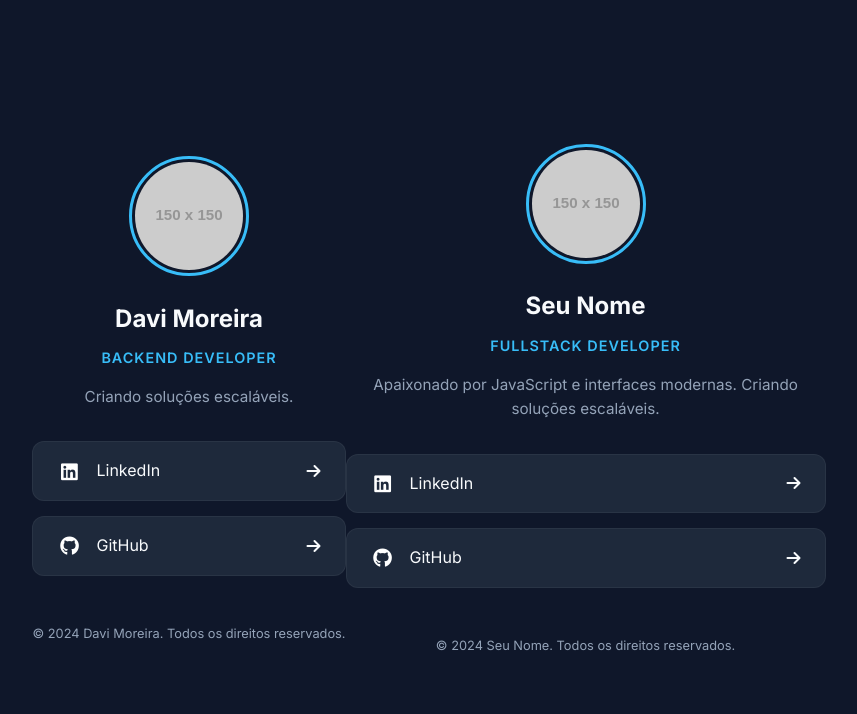
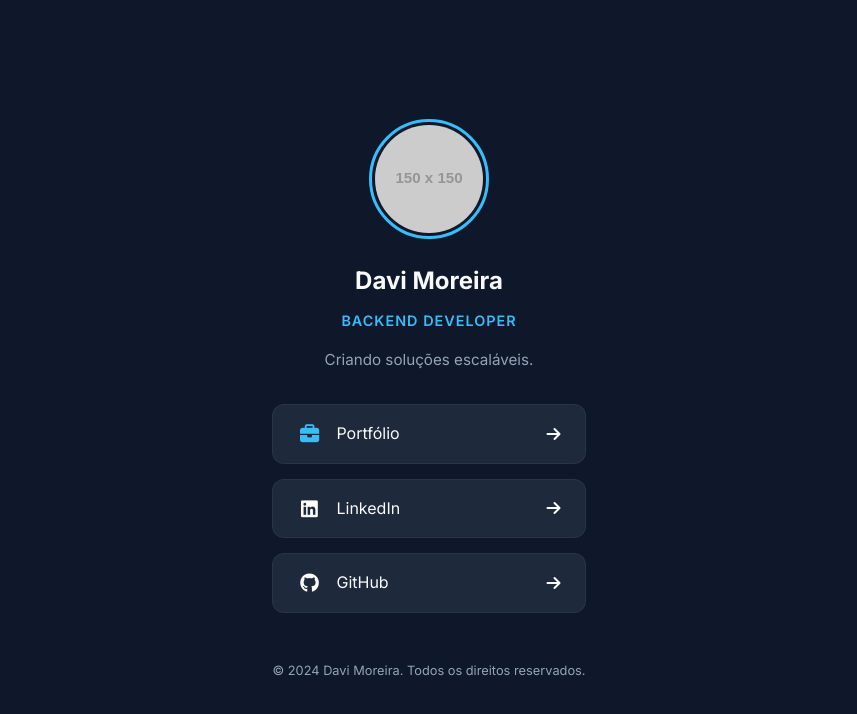
Before and after one commit to DaviMoreira58/clone-tabnews, a Next.js app: page / in a window 1280 px wide. Shown: the top 714 px of the page, without its empty margins (211-1068 px from the left). Built offline with nearby package versions, Linux system fonts and the light colour scheme.

Commit message:
Update portfolio data and styles in index.js

```diff
--- a/pages/index.js
+++ b/pages/index.js
@@ -1,156 +1,3 @@
-// --- 1. CONFIGURAÇÃO DOS DADOS (Edite aqui!) ---
-const portfolioData = {
-    name: "Seu Nome",
-    role: "Fullstack Developer",
-    bio: "Apaixonado por JavaScript e interfaces modernas. Criando soluções escaláveis.",
-    photo: "https://via.placeholder.com/150", // Coloque o link da sua foto
-    links: [
-        {
-            title: "LinkedIn",
-            url: "https://www.linkedin.com/in/davi-moreira-11b639196/",
-            icon: "fa-brands fa-linkedin",
-            color: "#ffffff"
-        },
-        {
-            title: "GitHub",
-            url: "https://github.com/DaviMoreira58",
-            icon: "fa-brands fa-github",
-            color: "#ffffff"
-        },
-    ]
-};
-
-// --- 2. INJEÇÃO DE DEPENDÊNCIAS E ESTILOS ---
-
-function loadStyles() {
-    // A. Carregar FontAwesome (Ícones)
-    const fontAwesome = document.createElement('link');
-    fontAwesome.rel = 'stylesheet';
-    fontAwesome.href = 'https://cdnjs.cloudflare.com/ajax/libs/font-awesome/6.4.0/css/all.min.css';
-    document.head.appendChild(fontAwesome);
-
-    // B. Carregar Google Fonts
-    const fonts = document.createElement('link');
-    fonts.rel = 'stylesheet';
-    fonts.href = 'https://fonts.googleapis.com/css2?family=Inter:wght@300;400;600;700&display=swap';
-    document.head.appendChild(fonts);
-
-    // C. Injetar CSS na página
-    const styleSheet = document.createElement("style");
-    styleSheet.innerText = `
-        :root {
-            --bg-color: #0f172a;
-            --card-bg: #1e293b;
-            --text-primary: #f8fafc;
-            --text-secondary: #94a3b8;
-            --accent: #38bdf8;
-            --hover-bg: #334155;
-        }
-        * { margin: 0; padding: 0; box-sizing: border-box; }
-        body {
-            font-family: 'Inter', sans-serif;
-            background-color: var(--bg-color);
-            color: var(--text-primary);
-            display: flex;
-            justify-content: center;
-            align-items: center;
-            min-height: 100vh;
-            padding: 20px;
-            line-height: 1.6;
-        }
-        .container {
-            max-width: 480px;
-            width: 100%;
-            text-align: center;
-            animation: fadeIn 1s ease-in-out;
-        }
-        .profile-img {
-            width: 120px;
-            height: 120px;
-            border-radius: 50%;
-            object-fit: cover;
-            border: 3px solid var(--accent);
-            margin-bottom: 1rem;
-            padding: 3px;
-            background: var(--bg-color);
-        }
-        h1 { font-size: 1.5rem; font-weight: 700; margin-bottom: 0.5rem; }
-        .role { color: var(--accent); font-weight: 600; text-transform: uppercase; letter-spacing: 1px; margin-bottom: 1rem; font-size: 0.9rem;}
-        .bio { color: var(--text-secondary); font-size: 0.95rem; margin-bottom: 2rem; }
-        .social-links { display: flex; flex-direction: column; gap: 15px; }
-        .link-card {
-            background-color: var(--card-bg);
-            color: var(--text-primary);
-            text-decoration: none;
-            padding: 16px 24px;
-            border-radius: 12px;
-            display: flex;
-            align-items: center;
-            justify-content: space-between;
-            transition: all 0.3s ease;
-            border: 1px solid rgba(255, 255, 255, 0.05);
-        }
-        .link-card:hover {
-            transform: translateY(-3px);
-            background-color: var(--hover-bg);
-            border-color: var(--accent);
-            box-shadow: 0 10px 20px -10px rgba(56, 189, 248, 0.3);
-        }
-        .link-content { display: flex; align-items: center; gap: 15px; font-weight: 500; }
-        .link-icon { font-size: 1.2rem; width: 24px; text-align: center; }
-        footer { margin-top: 3rem; color: var(--text-secondary); font-size: 0.8rem; }
-        @keyframes fadeIn { from { opacity: 0; transform: translateY(20px); } to { opacity: 1; transform: translateY(0); } }
-    `;
-    document.head.appendChild(styleSheet);
-}
-
-// --- 3. LÓGICA DE RENDERIZAÇÃO (DOM) ---
-
-function renderPortfolio() {
-    loadStyles();
-
-    const app = document.createElement('div');
-    app.className = 'container';
-
-    // Criação dos Botões (Mapeando o Array)
-    const linksHTML = portfolioData.links.map(link => `
-        <a href="${link.url}" target="_blank" class="link-card">
-            <div class="link-content">
-                <i class="${link.icon} link-icon" style="color: ${link.color}"></i>
-                <span>${link.title}</span>
-            </div>
-            <i class="fa-solid fa-arrow-right"></i>
-        </a>
-    `).join('');
-
-    // Montagem do HTML Final
-    app.innerHTML = `
-        <img src="${portfolioData.photo}" alt="${portfolioData.name}" class="profile-img">
-        <h1>${portfolioData.name}</h1>
-        <p class="role">${portfolioData.role}</p>
-        <p class="bio">${portfolioData.bio}</p>
-
-        <div class="social-links">
-            ${linksHTML}
-        </div>
-
-        <footer>
-            <p>&copy; ${new Date().getFullYear()} ${portfolioData.name}. Todos os direitos reservados.</p>
-        </footer>
-    `;
-
-    document.body.appendChild(app);
-}
-
-// Inicializa quando a página carregar
-document.addEventListener('DOMContentLoaded', renderPortfolio);
-
-
-
-
-
-
-
 import Head from 'next/head';
 
 export default function Home() {
@@ -162,6 +9,7 @@ export default function Home() {
     bio: "Criando soluções escaláveis.",
     photo: "https://via.placeholder.com/150",
     links: [
+        { title: "Portfólio", url: "https://davicode.com.b", icon: "fa-solid fa-briefcase", color: "#38bdf8" },
         { title: "LinkedIn", url: "https://www.linkedin.com/in/davi-moreira-11b639196/", icon: "fa-brands fa-linkedin", color: "#ffffff" },
         { title: "GitHub", url: "https://github.com/DaviMoreira58", icon: "fa-brands fa-github", color: "#ffffff" },
     ]
@@ -171,7 +19,7 @@ export default function Home() {
     <>
       <Head>
         <title>Portfólio | {portfolioData.name}</title>
-        {/* Importando FontAwesome e Fonte Inter direto no Head do Next */}
+        {/* Importando FontAwesome e Fonte Inter */}
         <link rel="stylesheet" href="https://cdnjs.cloudflare.com/ajax/libs/font-awesome/6.4.0/css/all.min.css" />
         <link href="https://fonts.googleapis.com/css2?family=Inter:wght@300;400;600;700&display=swap" rel="stylesheet" />
       </Head>
@@ -199,7 +47,7 @@ export default function Home() {
         </footer>
       </div>
 
-      {/* Estilos CSS usando styled-jsx (Nativo do Next.js) */}
+      {/* Estilos CSS Globais */}
       <style jsx global>{`
         :root {
             --bg-color: #0f172a;
@@ -223,6 +71,7 @@ export default function Home() {
         }
       `}</style>
 
+      {/* Estilos CSS Locais */}
       <style jsx>{`
         .container {
             max-width: 480px;
```
